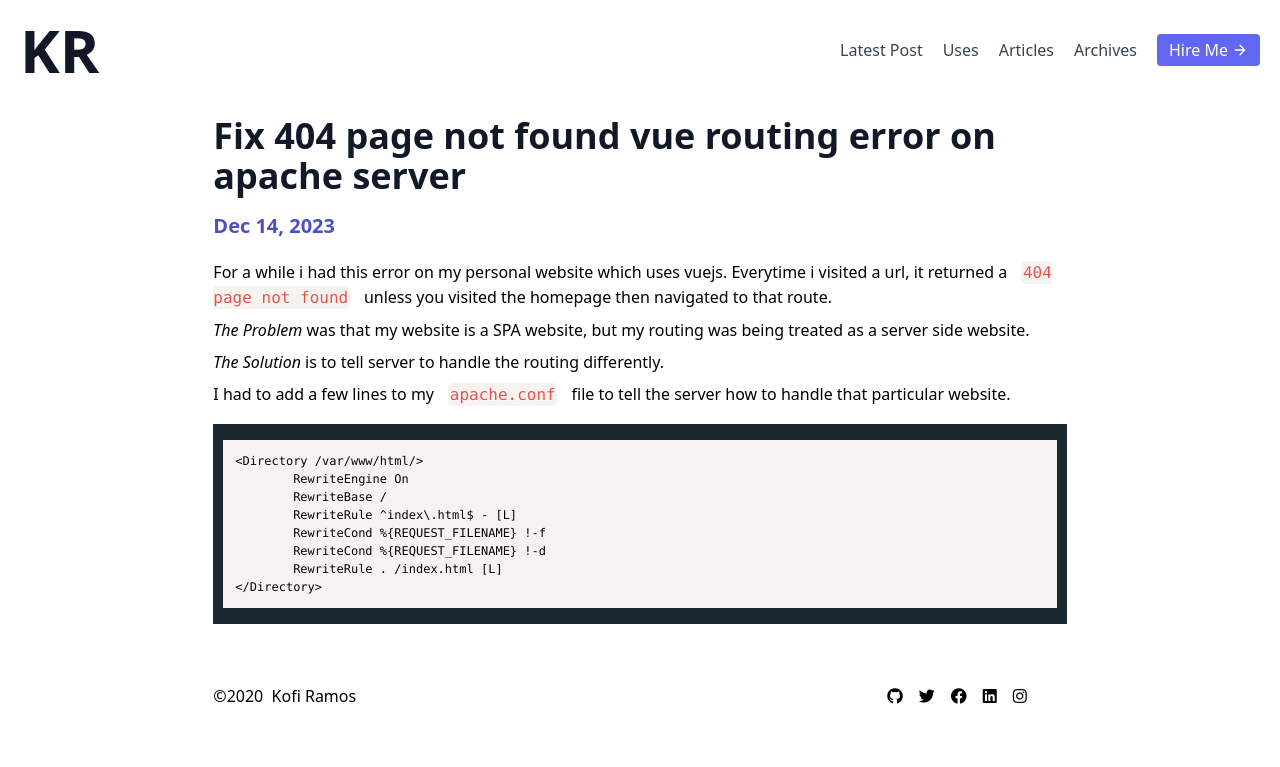
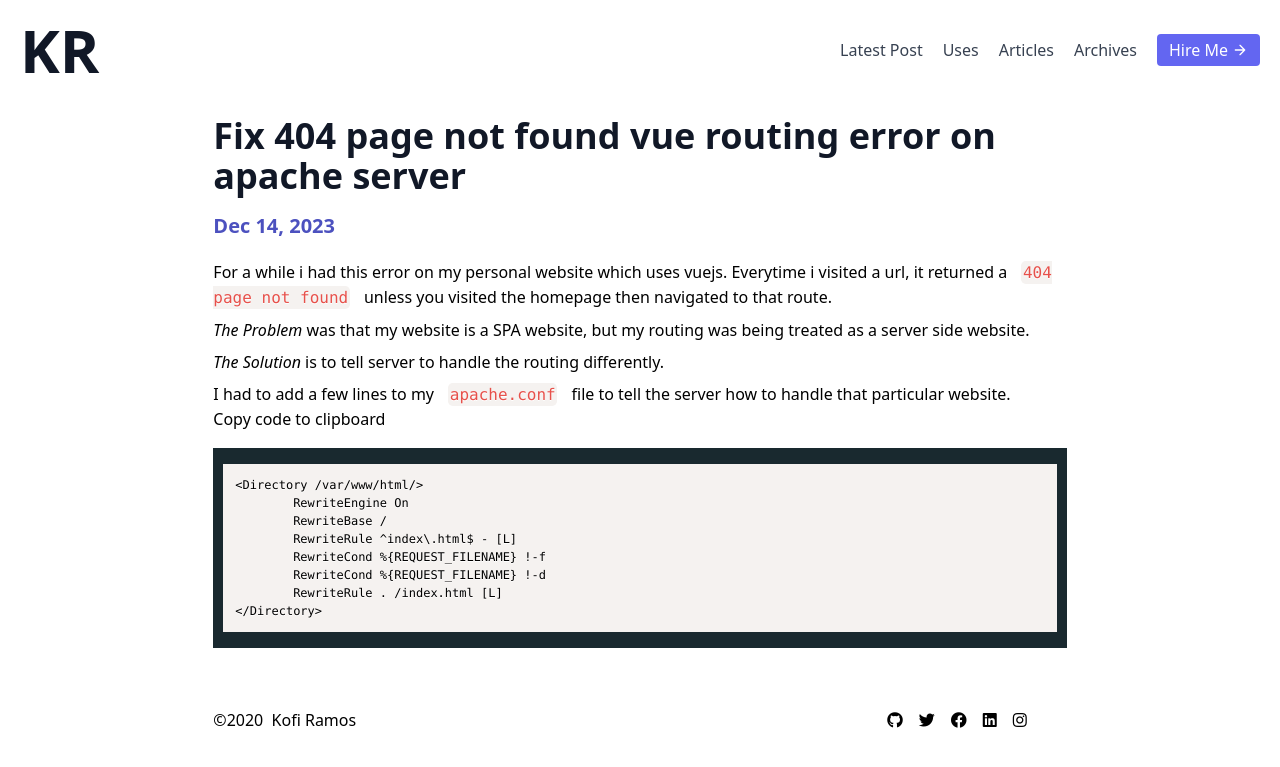
Before and after one commit to iamkarsoft/iamkarsoft.github.io, a Jekyll site: the page built from _posts/2023-12-14-fix-404-vue-routing-error-on-apache-server.md, in a window 1280 px wide. Shown: the top 767 px of the page. Built offline with Jekyll 4.4.1, drawn with Linux system fonts in a browser that asks for light colours; nearby versions of some CDN libraries.

Commit message:
Copy code

````diff
--- a/_posts/2023-12-14-fix-404-vue-routing-error-on-apache-server.md
+++ b/_posts/2023-12-14-fix-404-vue-routing-error-on-apache-server.md
@@ -15,7 +15,7 @@ For a while i had this error on my personal website which uses vuejs. Everytime
 
 I had to add a few lines to my `apache.conf` file to tell the server how to handle that particular website.
 
-
+{% include codeHeader.html %}
 ```bash
 <Directory /var/www/html/>
         RewriteEngine On
````
